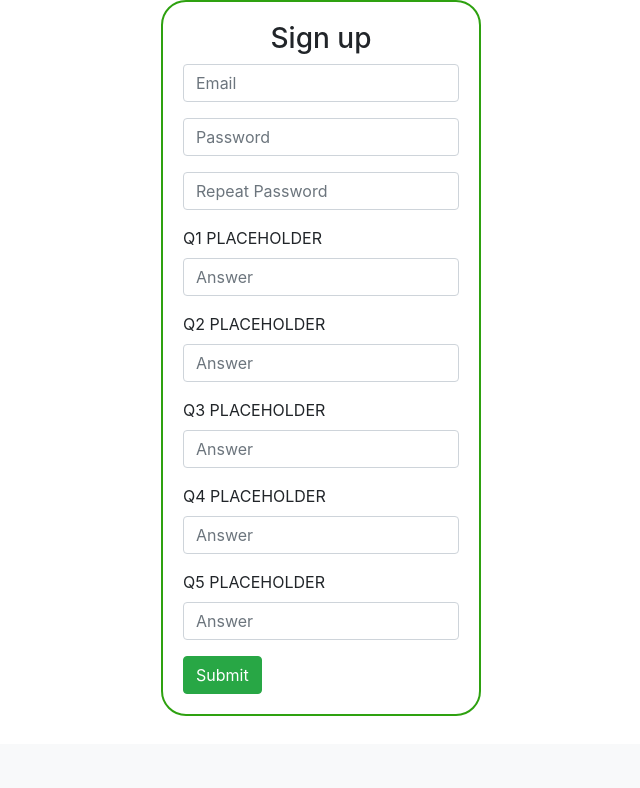
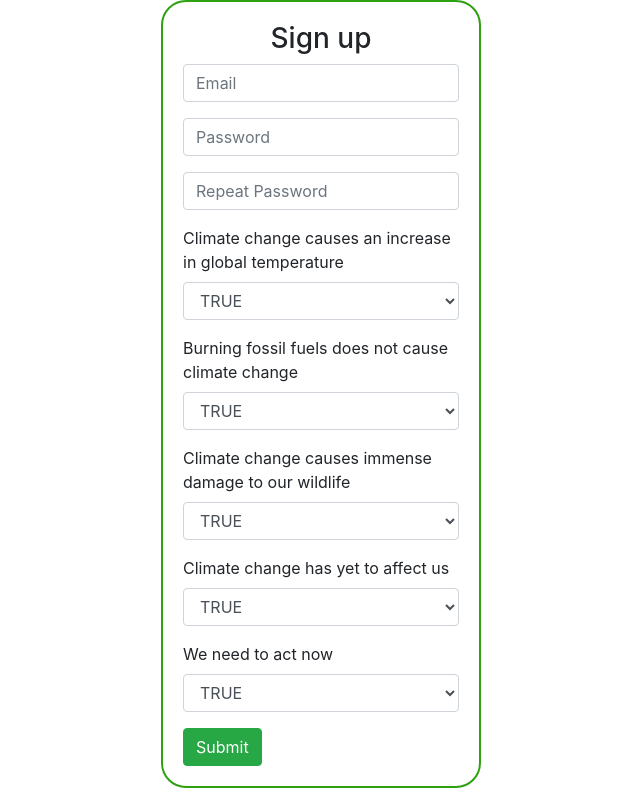
Before and after one commit to squiree98/CSC2033_Team_Project, a Flask app: template templates/register.html in a window 1280 px wide. Shown: the part 56-844 px from the top of the page, without its empty margins (319-959 px from the left). Before the commit the page ends 772 px from the top, so only its background shows below. Run offline with Flask 2, Linux system fonts and the light colour scheme; the template is opened without the code that fills it: values that come from a table or form of the project are taken from there, others are empty; some libraries are stand-ins or nearby versions.

Commit message:
Added questions to register form and fixed small bug in create quiz

```diff
--- a/quiz/views.py
+++ b/quiz/views.py
@@ -272,6 +272,7 @@ def my_quizzes():
         user_leaderboard = get_leaderboard(view_quizzes[x].id)
         # add leaderboard to quiz's leaderboard value so it can be displayed in html
         view_quizzes[x].leaderboard = user_leaderboard
+    print(view_quizzes)
     return render_template('quizzes.html', quizzes=view_quizzes)
 
 
@@ -284,7 +285,7 @@ def create_quiz():
     # if the form is accepted
     if form.validate_on_submit():
         # create version of quiz
-        new_quiz = [form.name.data, form.age_range.data, current_user.id]
+        new_quiz = [form.name.data, form.age_group.data, current_user.id]
         # create session and add data to session
         session['db_data'] = [new_quiz]
         # load the create question page
@@ -314,7 +315,6 @@ def create_question():
             db.session.add(new_quiz)
             db.session.commit()
             # add questions to db
-            # ToDo: query database for quiz ID and replace quiz_id below with it
             # get user id from the last quiz the user created, the quiz above
             quiz_id = Quiz.query.filter_by(user_id=current_user.id).order_by(desc('id')).first()
             # quiz_id = Quiz.query.filter_by(id=current_user.id)
--- a/templates/register.html
+++ b/templates/register.html
@@ -38,7 +38,7 @@
                         {% endfor %}
                     </div>
                 </div>
-            <label for="q1">Q1 PLACEHOLDER</label>
+            <label for="q1">Climate change causes an increase in  global temperature</label>
                 <div class="field">
                     <div class="form-group">
                         {{ form.q1(class='form-control', placeholder='Answer') }}
@@ -47,7 +47,7 @@
                         {% endfor %}
                     </div>
                 </div>
-            <label for="q2">Q2 PLACEHOLDER</label>
+            <label for="q2">Burning fossil fuels does not cause climate change</label>
                 <div class="field">
                     <div class="form-group">
                         {{ form.q2(class='form-control', placeholder='Answer') }}
@@ -56,7 +56,7 @@
                         {% endfor %}
                     </div>
                 </div>
-            <label for="q3">Q3 PLACEHOLDER</label>
+            <label for="q3">Climate change causes immense damage to our wildlife</label>
                 <div class="field">
                     <div class="form-group">
                         {{ form.q3(class='form-control', placeholder='Answer') }}
@@ -65,7 +65,7 @@
                         {% endfor %}
                     </div>
                 </div>
-            <label for="q4">Q4 PLACEHOLDER</label>
+            <label for="q4">Climate change has yet to affect us</label>
                 <div class="field">
                     <div class="form-group">
                         {{ form.q4(class='form-control', placeholder='Answer') }}
@@ -74,7 +74,7 @@
                         {% endfor %}
                     </div>
                 </div>
-            <label for="q5">Q5 PLACEHOLDER</label>
+            <label for="q5">We need to act now</label>
                 <div class="field">
                     <div class="form-group">
                         {{ form.q5(class='form-control', placeholder='Answer') }}
--- a/users/forms.py
+++ b/users/forms.py
@@ -1,5 +1,5 @@
 from flask_wtf import FlaskForm
-from wtforms import StringField, SubmitField, PasswordField
+from wtforms import StringField, SubmitField, PasswordField, SelectField
 from wtforms.validators import DataRequired, Length, EqualTo, Email
 
 
@@ -7,13 +7,17 @@ class RegisterForm(FlaskForm):
     # each data field must be error checked
     email = StringField(validators=[DataRequired(), Email()])
 
-    password = PasswordField(validators=[DataRequired(), Length(min=8, max=15,message='Password must be between 8 and 15 characters in length.')])
+    password = PasswordField(validators=[DataRequired(), Length(min=8, max=15,
+                                                message='Password must be between 8 and 15 characters in length.')])
     confirm_password = PasswordField(validators=[DataRequired(), EqualTo('password', message='Passwords must match')])
-    q1 = StringField(validators=[DataRequired()])
-    q2 = StringField(validators=[DataRequired()])
-    q3 = StringField(validators=[DataRequired()])
-    q4 = StringField(validators=[DataRequired()])
-    q5 = StringField(validators=[DataRequired()])
+    q1 = SelectField(u'Climate change causes an increase in temperature', choices=["TRUE", "FALSE"],
+                     validators=[DataRequired()])
+    q2 = SelectField(u'Burning fossil fuels does not cause climate change', choices=["TRUE", "FALSE"],
+                     validators=[DataRequired()])
+    q3 = SelectField(u'Climate change causes immense damage to our wildlife', choices=["TRUE", "FALSE"],
+                     validators=[DataRequired()])
+    q4 = SelectField(u'Climate change has yet to affect us', choices=["TRUE", "FALSE"], validators=[DataRequired()])
+    q5 = SelectField(u'We need to act now', choices=["TRUE", "FALSE"], validators=[DataRequired()])
     submit = SubmitField()
 
 
```
Also changed, not shown: users/views.py (+13 -2 lines).
